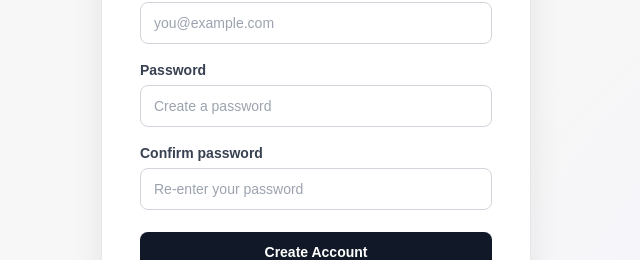
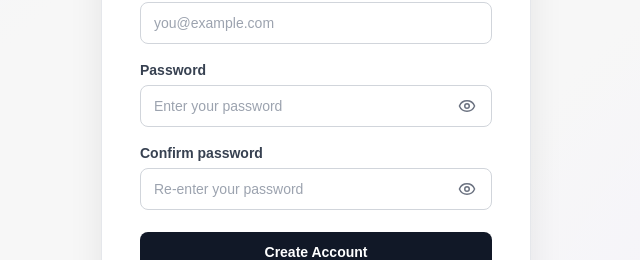
Before and after one commit to AyushV75/File-Manager, a React (Vite) app in the folder client/: page /signup in a window 1280 px wide. Shown: the part 364-624 px from the top of the page, without its empty margins (324-964 px from the left). Built offline with nearby package versions, Linux system fonts and the light colour scheme; no server answers.

Commit message:
Feat: Password show and hide in login and signup pages

```diff
--- a/client/src/App.jsx
+++ b/client/src/App.jsx
@@ -7,9 +7,18 @@ import AdminDashboard from "./pages/AdminDashboard";
 import ProtectedRoute from "./components/ProtectedRoute";
 import { FileManagerProvider } from "./context/FileManagerContext";
 import AdminRoute from "./components/AdminRoute";
+import { useEffect } from "react";
+import { useAuth } from "./context/AuthContext";
 import "./index.css";
 
 function App() {
+  const { user } = useAuth();
+
+ useEffect(() => {
+    document.title = user
+        ? `File Manager - ${user.email}`
+        : "File Manager";
+}, [user]);
   return (
     <BrowserRouter>
       <Routes>
--- a/client/src/pages/Login.jsx
+++ b/client/src/pages/Login.jsx
@@ -1,11 +1,13 @@
 import { useState } from "react";
 import { Link, useNavigate } from "react-router-dom";
 import { useAuth } from "../context/AuthContext";
+import {Eye, EyeOff} from "lucide-react";
 
 const Login = () => {
   const [email, setEmail] = useState("");
   const [password, setPassword] = useState("");
   const [error, setError] = useState("");
+  const [showPassword, setShowPassword] = useState(false);
 
   const { login, loading } = useAuth();
   const navigate = useNavigate();
@@ -78,14 +80,24 @@ const Login = () => {
           <div className="form-group">
             <label htmlFor="password">Password</label>
 
+            <div className="password-input-wrapper">
               <input
-                            id="password"
-                            type="password"
+                type={showPassword ? "text" : "password"}
                 value={password}
                 onChange={(e) => setPassword(e.target.value)}
                 placeholder="Enter your password"
-                            autoComplete="current-password"
               />
+
+              <button
+                type="button"
+                className="password-toggle"
+                onClick={() => setShowPassword((prev) => !prev)}
+                placeholder="Enter your password"
+                aria-label={showPassword ? "Hide password" : "Show password"}
+              >
+                {showPassword ? <EyeOff size={18} /> : <Eye size={18} />}
+              </button>
+            </div>
           </div>
 
           <button
--- a/client/src/pages/SignUp.jsx
+++ b/client/src/pages/SignUp.jsx
@@ -1,12 +1,15 @@
 import { useState } from "react";
 import { Link, useNavigate } from "react-router-dom";
 import { useAuth } from "../context/AuthContext";
+import { Eye, EyeOff } from "lucide-react";
 
 const SignUp = () => {
   const [email, setEmail] = useState("");
   const [password, setPassword] = useState("");
   const [confirmPassword, setConfirmPassword] = useState("");
   const [error, setError] = useState("");
+  const [showPassword, setShowPassword] = useState(false);
+  const [showConfirmPassword, setShowConfirmPassword] = useState(false);
 
   const { signup, loading } = useAuth();
   const navigate = useNavigate();
@@ -98,27 +101,49 @@ const SignUp = () => {
           <div className="form-group">
             <label htmlFor="password">Password</label>
 
+            <div className="password-input-wrapper">
               <input
-              id="password"
-              type="password"
+                type={showPassword ? "text" : "password"}
                 value={password}
                 onChange={(e) => setPassword(e.target.value)}
-              placeholder="Create a password"
-              autoComplete="new-password"
+                placeholder="Enter your password"
               />
+
+              <button
+                type="button"
+                className="password-toggle"
+                onClick={() => setShowPassword((prev) => !prev)}
+                aria-label={showPassword ? "Hide password" : "Show password"}
+              >
+                {showPassword ? <EyeOff size={18} /> : <Eye size={18} />}
+              </button>
+            </div>
           </div>
 
           <div className="form-group">
             <label htmlFor="confirmPassword">Confirm password</label>
 
+            <div className="password-input-wrapper">
               <input
                 id="confirmPassword"
-              type="password"
+                type={showConfirmPassword ? "text" : "password"}
                 value={confirmPassword}
                 onChange={(e) => setConfirmPassword(e.target.value)}
+                autoComplete="new-password"
                 placeholder="Re-enter your password"
-              autoComplete="new-password"
               />
+
+              <button
+                type="button"
+                className="password-toggle"
+                onClick={() => setShowConfirmPassword((prev) => !prev)}
+                aria-label={
+                  showConfirmPassword ? "Hide password" : "Show password"
+                }
+              >
+                {showConfirmPassword ? <EyeOff size={18} /> : <Eye size={18} />}
+              </button>
+            </div>
           </div>
 
           <button
```
Lines whose indentation alone changed are shown as unchanged.
